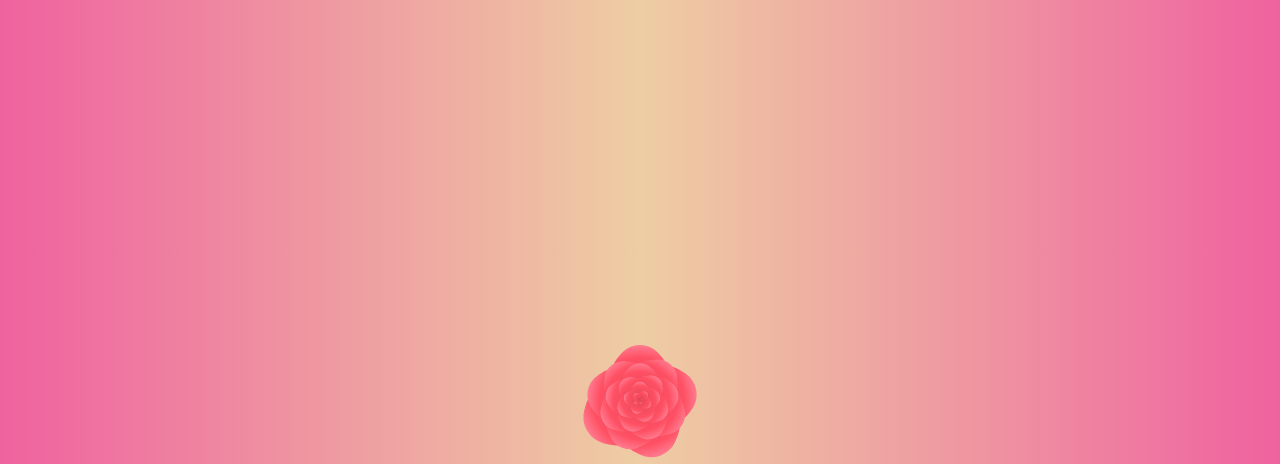
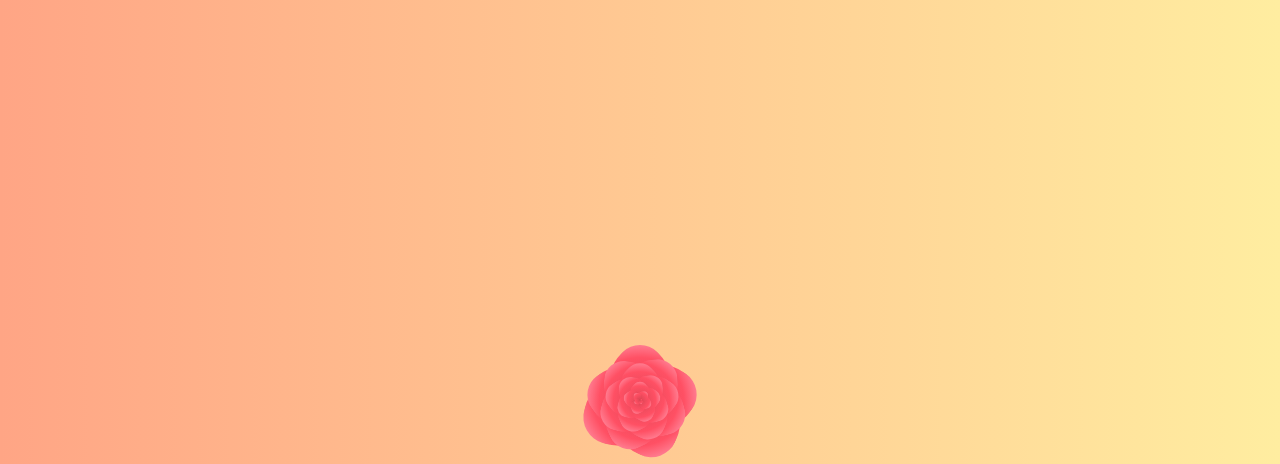
Before and after one commit to adwi-ti/Happy-Rose-Day, a plain HTML site: page index.html in a window 1280 px wide. Shown: the top 464 px of the page. Drawn offline with Linux system fonts and the light colour scheme.

Commit message:
Update style.css

```diff
--- a/style.css
+++ b/style.css
@@ -5,7 +5,7 @@ body, html {
     padding: 0;
     height: 100%;
     width: 100%;
-    background: linear-gradient(to right, #ef629f, #eecda3, #ef629f );
+    background: linear-gradient(to right, #ffa585, #ffeda0 );
 }
 
 h1{
```
